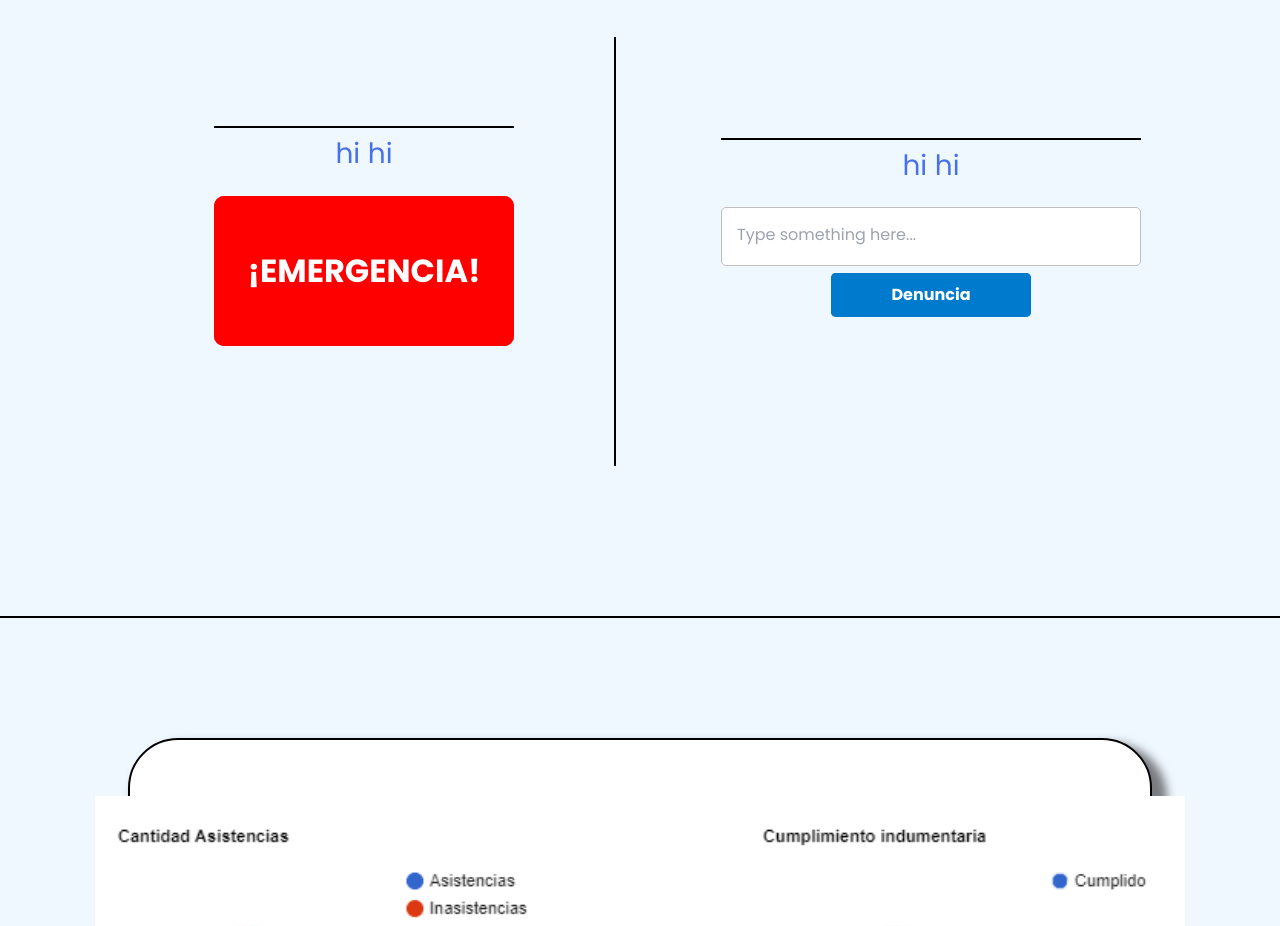
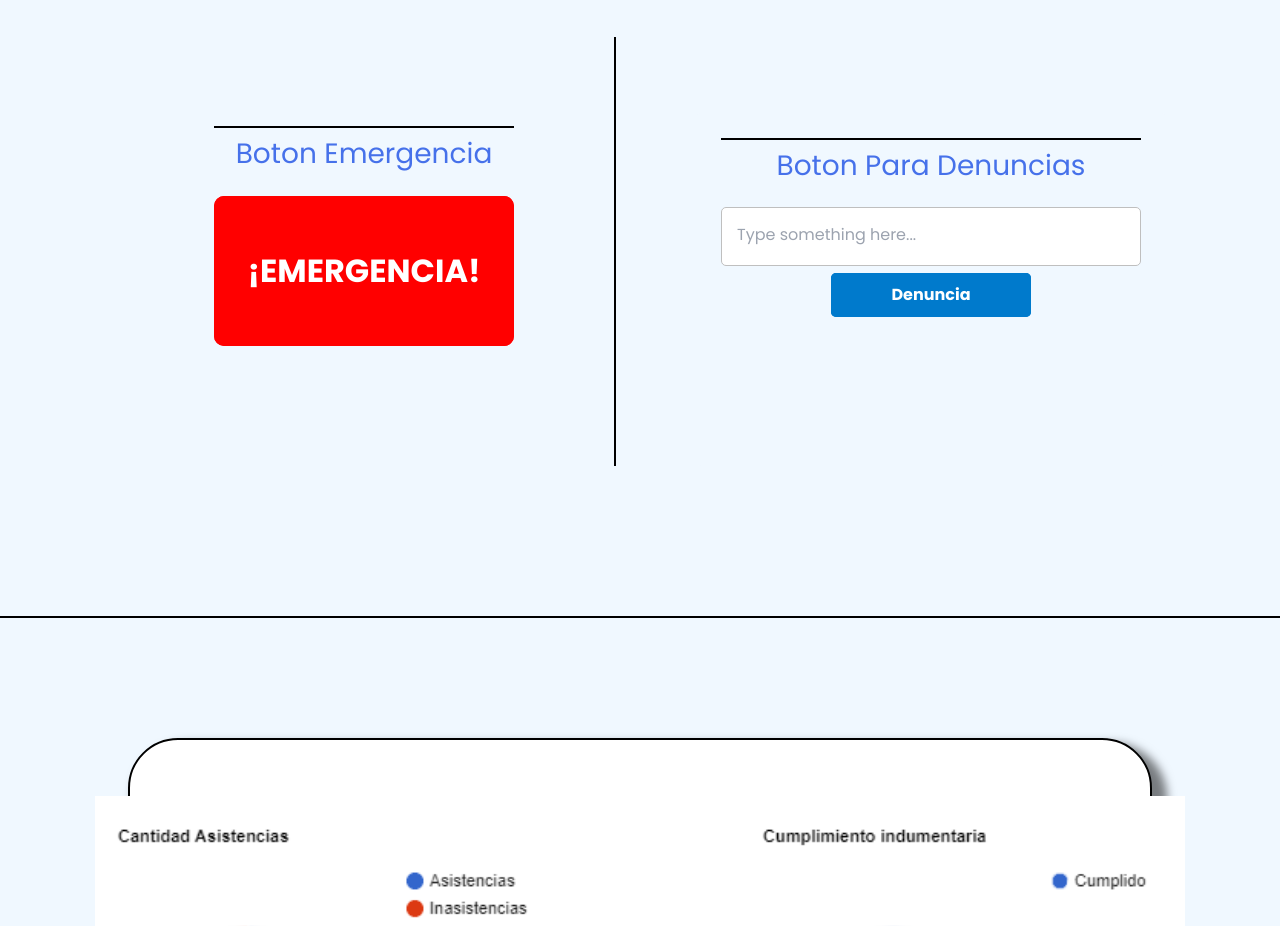
Before and after one commit to Milanesa21/Seguridad_e_higiene_front, a React (Vite) app: page / in a window 1280 px wide. Shown: the part 1060-1986 px from the top of the page. Built offline with nearby package versions, Linux system fonts and the light colour scheme.

Commit message:
cambios css

```diff
--- a/public/css/Login.css
+++ b/public/css/Login.css
@@ -1,6 +1,8 @@
 .input-group {
   position: relative;
   margin-bottom: 40px;
+  margin-right: 30px;
+  margin-left: 30px;
 }
 
 .input {
--- a/public/css/registroempleados.css
+++ b/public/css/registroempleados.css
@@ -51,3 +51,17 @@
   font-size: 18px;
   color: #f5f5f5;
 }
+
+.inputNum:focus,
+.inputNum:valid {
+  outline: none;
+  border: 1.5px solid #fff;
+}
+
+.inputNum:focus ~ .label,
+.inputNum:valid ~ .label {
+  transform: translateX(-10px) translateY(-50%) scale(0.8);
+  background-color: #004173;
+  padding: 0.2em;
+  color: #fff;
+}
--- a/src/components/DenunciasyEmergencias.jsx
+++ b/src/components/DenunciasyEmergencias.jsx
@@ -29,7 +29,7 @@ export const DenunciasyEmergencias = () => {
           <div className="DivBotones">
             {/* BOTON DE EMERGENCIA */}
             <div className="buttonwrapper">
-              <h2>hi hi</h2>
+              <h2>Boton Emergencia</h2>
               <button className="buttonEmergencia">
                 <p className="text">¡EMERGENCIA!</p>
               </button>
@@ -39,7 +39,7 @@ export const DenunciasyEmergencias = () => {
           {/* Contenedor de la imagen */}
 
           <div className="inputwrapper">
-            <h2>hi hi</h2>
+            <h2>Boton Para Denuncias</h2>
             <textarea
               ref={textareaRef}
               spellCheck="false"
```
